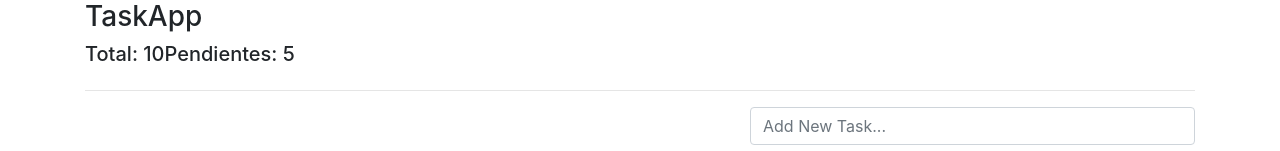
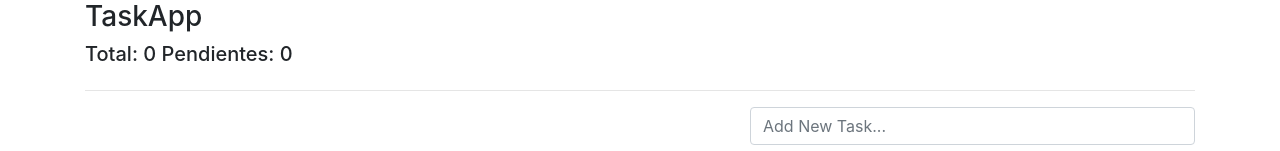
Before and after one commit to Doniben/basic-goit-sample, a React (Vite) app in the folder goit-event/: page / in a window 1280 px wide. Shown: the top 151 px of the page. Built offline with nearby package versions, Linux system fonts and the light colour scheme.

Commit message:
tasks with reducer + Context

```diff
--- a/goit-event/src/6.-useReducer/TaskApp.jsx
+++ b/goit-event/src/6.-useReducer/TaskApp.jsx
@@ -1,62 +1,26 @@
-import React, { useEffect, useReducer, useState } from "react";
-import { taskReducer } from "./taskReducer";
-
-//import './reduceIntro'
-
-
-const init = () => {
-  return JSON.parse(localStorage.getItem('tasks')) || []
-}
+import { useContext } from "react";
+import { TaskContext } from "./context/TaskContext";
 
 export const TaskApp = () => {
-  const [tasks, dispatch] = useReducer(taskReducer, [], init);
-  const [taskInput, setTaskInput] = useState("");
-
-  useEffect(() => {
-    localStorage.setItem('tasks', JSON.stringify(tasks))
-  }, [tasks])
-
-
-  const handleNewTask = (e) => {
-    e.preventDefault();
-    const newTask = {
-      id: new Date().getTime(),
-      task: taskInput,
-      done: false,
-    };
-
-    const addNewTask = {
-      type: "ADD_TASK",
-      payload: newTask,
-    };
-
-    dispatch(addNewTask);
-    setTaskInput('')
-  };
-
-  const handleDeleteTask = (id) => {
-    dispatch({
-      type:'DELETE_TASK',
-      payload: id
-    })
-  }
-
-  const handleToggleTask = (id) => {
-    dispatch({
-      type:'TOGGLE_TASK',
-      payload: id
-    })
-  }
-
+  const {
+    tasks,
+    handleDeleteTask,
+    taskInput,
+    setTaskInput,
+    handleNewTask,
+    handleToggleTask,
+    totalTasks,
+    pendingTasks
+  } = useContext(TaskContext);
   return (
     <div className="container">
       <h3>TaskApp</h3>
       <div className="d-flex justify-content-start">
         <h5>
-          Total: <span>10 </span>
+          Total: <span>{ totalTasks }</span>
         </h5>
         <h5>
-          Pendientes: <span>5</span>
+        &nbsp;Pendientes: <span>{ pendingTasks }</span>
         </h5>
       </div>
       <hr />
@@ -69,8 +33,20 @@ export const TaskApp = () => {
                   key={id}
                   className="list-group-item d-flex justify-content-between"
                 >
-                  <span className={`align-self-center ${done ? "text-decoration-line-through" : ''}`} onClick={ () => handleToggleTask(id) }>{task}</span>
-                  <button className="btn btn-danger" onClick={ () => handleDeleteTask(id) }>DELETE</button>
+                  <span
+                    className={`align-self-center ${
+                      done ? "text-decoration-line-through" : ""
+                    }`}
+                    onClick={() => handleToggleTask(id)}
+                  >
+                    {task}
+                  </span>
+                  <button
+                    className="btn btn-danger"
+                    onClick={() => handleDeleteTask(id)}
+                  >
+                    DELETE
+                  </button>
                 </li>
               );
             })}
--- /dev/null
+++ b/goit-event/src/6.-useReducer/context/TaskContext.jsx
@@ -0,0 +1,3 @@
+import { createContext } from "react";
+
+export const TaskContext = createContext()
--- /dev/null
+++ b/goit-event/src/6.-useReducer/context/TaskProvider.jsx
@@ -0,0 +1,63 @@
+import React, { useEffect, useReducer, useState } from "react";
+import { TaskContext } from "./TaskContext";
+import { taskReducer } from "../taskReducer";
+
+const init = () => {
+  return JSON.parse(localStorage.getItem('tasks')) || []
+}
+
+export const TaskProvider = ({ children }) => {
+  const [tasks, dispatch] = useReducer(taskReducer, [], init);
+  const [taskInput, setTaskInput] = useState("");
+
+  useEffect(() => {
+    localStorage.setItem("tasks", JSON.stringify(tasks));
+  }, [tasks]);
+
+  const handleNewTask = (e) => {
+    e.preventDefault();
+    const newTask = {
+      id: new Date().getTime(),
+      task: taskInput,
+      done: false,
+    };
+
+    const addNewTask = {
+      type: "ADD_TASK",
+      payload: newTask,
+    };
+
+    dispatch(addNewTask);
+    setTaskInput("");
+  };
+
+  const handleDeleteTask = (id) => {
+    dispatch({
+      type: "DELETE_TASK",
+      payload: id,
+    });
+  };
+
+  const handleToggleTask = (id) => {
+    dispatch({
+      type: "TOGGLE_TASK",
+      payload: id,
+    });
+  };
+  return (
+    <TaskContext.Provider value={{
+      // Atributes
+      tasks,
+      taskInput,
+      totalTasks: tasks.length,
+      pendingTasks: tasks.filter( task => !task.done ).length,
+      // Methods
+      setTaskInput,
+      handleNewTask,
+      handleDeleteTask,
+      handleToggleTask
+    }}>
+      {children}
+    </TaskContext.Provider>
+  );
+};
--- a/goit-event/src/6.-useReducer/taskReducer.js
+++ b/goit-event/src/6.-useReducer/taskReducer.js
@@ -19,6 +19,7 @@ export const taskReducer = (initialState = [], action) => {
                         done: !task.done
                     }
                 }
+                return { ...task }
             })
 
     }
--- a/goit-event/src/main.jsx
+++ b/goit-event/src/main.jsx
@@ -8,6 +8,7 @@ import { UserProvider } from './context/UserProvider'
 import { LazyApp } from './6. Lazy & Suspense/LazyApp'
 import { CirclesWithBar } from 'react-loader-spinner'
 import { TaskApp } from './6.-useReducer/TaskApp'
+import { TaskProvider } from './6.-useReducer/context/TaskProvider'
 
 ReactDOM.createRoot(document.getElementById('root')).render(
   <React.StrictMode>
@@ -16,6 +17,8 @@ ReactDOM.createRoot(document.getElementById('root')).render(
         <RouteApp />
       </UserProvider>
     </BrowserRouter> */}
-    <TaskApp />
+    <TaskProvider>
+      <TaskApp />
+    </TaskProvider>
   </React.StrictMode>,
 )
```
